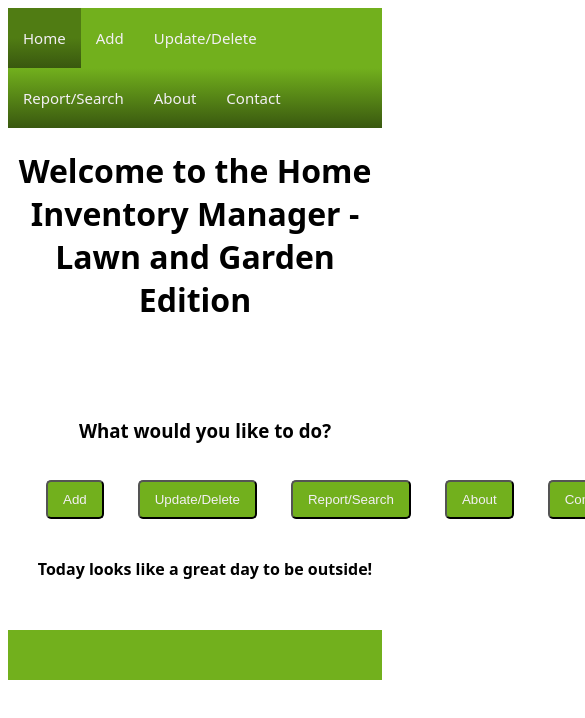
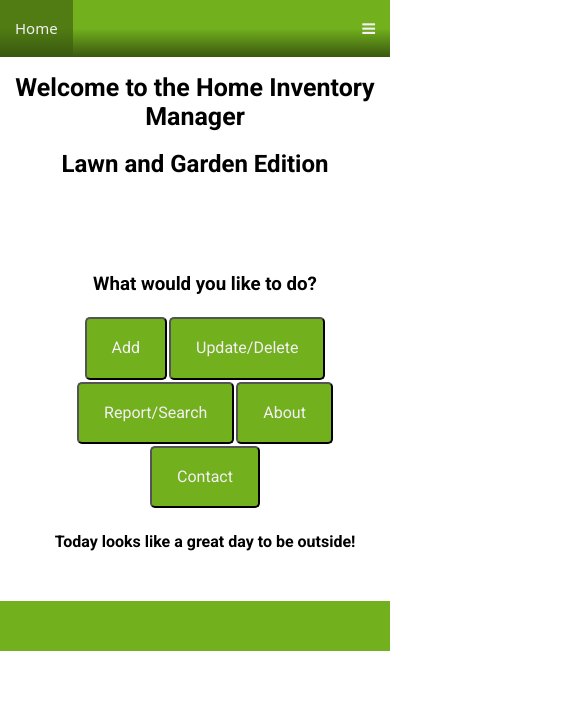
Before and after one commit to lora7142/Capstone, a website: page index.html in a window 390 px wide. Shown: the top 718 px of the page, 585 px wide, since content can reach past the window. Drawn offline with nearby package versions, Linux system fonts and the light colour scheme.

Commit message:
added hamburger navbar and responsiveness

```diff
--- a/About.html
+++ b/About.html
@@ -4,16 +4,25 @@
     <meta charset="UTF-8">
     <meta name="viewport" content="width=device-width, initial-scale=1.0">
     <title>About</title>
-  <link rel="stylesheet" href="style.css">
+    <link rel="stylesheet" href="style.css">
+    <link rel="preconnect" href="https://fonts.googleapis.com">
+    <link rel="preconnect" href="https://fonts.gstatic.com" crossorigin>
+    <link href="https://fonts.googleapis.com/css2?family=Roboto:ital,wght@0,100..900;1,100..900&display=swap" rel="stylesheet">
+    <link rel="stylesheet" href="https://unpkg.com/normalize.css">
+    <!-- Load an icon library to show a hamburger menu (bars) on small screens -->
+    <link rel="stylesheet" href="https://cdnjs.cloudflare.com/ajax/libs/font-awesome/4.7.0/css/font-awesome.min.css">
   </head>
   <body>
-    <nav class="navigation">
+    <nav class="navigation" id="myNavigation">
       <a href="index.html">Home</a>
       <a href="Add.html">Add</a>
       <a href="UpdateDelete.html">Update/Delete</a>
       <a href="Report.html">Report/Search</a>
       <a class="active" href="About.html">About</a>
       <a href="Contact.html">Contact</a>
+      <a href="javascript:void(0);" class="icon" onclick="myFunction()">
+      <i class="fa fa-bars"></i>
+      </a>
     </nav>
     <main>
       <img class="headshot" src="docs/images/profile.jpg" alt="Lora Paro Headshot">
@@ -21,8 +30,9 @@
       <p>I like a challenge and thrive when there’s a problem to solve. Learning new skills and software is no sweat! I once learned to use two different 3D modeling programs within two months. Phew! During the pandemic I took up leather craft to challenge myself. I have created some cool pieces and am still learning something new every day.</p>
       <p>I’ve lived in St. Louis all my life. I even stayed local for university. Go LU Lions! When the weather is nice, you can catch me walking around the park, biking, playing pickleball, tennis or volleyball. I look forward to the summer when bands come to town and I can catch a live show. I also enjoy gardening and experimenting with different plants every year.</p>
       <h2>Interests</h2>
-      <p>I like to bike, play tennis, play pickle ball, play volleyball, workout, garden, leather craft, and music.</p>
+      <p>I like to bike, play tennis, play pickle ball, play volleyball, workout, garden, leather craft, and listen to music.</p>
     </main>
     <footer></footer>
+      <script src="index.js"></script>
   </body>
 </html>
--- a/index.html
+++ b/index.html
@@ -5,22 +5,32 @@
   <meta name="viewport" content="width=device-width, initial-scale=1.0">
   <title>Home Inventory Management - Lawn and Garden</title>
   <link rel="stylesheet" href="style.css">
+  <link rel="preconnect" href="https://fonts.googleapis.com">
+  <link rel="preconnect" href="https://fonts.gstatic.com" crossorigin>
+  <link href="https://fonts.googleapis.com/css2?family=Roboto:ital,wght@0,100..900;1,100..900&display=swap" rel="stylesheet">
+  <link rel="stylesheet" href="https://unpkg.com/normalize.css">
+  <!-- Load an icon library to show a hamburger menu (bars) on small screens -->
+  <link rel="stylesheet" href="https://cdnjs.cloudflare.com/ajax/libs/font-awesome/4.7.0/css/font-awesome.min.css">
 </head>
 <body>
 <!-- Build an <index.html> page with these sections: <header>, <nav>, <main>, and <footer> -->
-  <nav class="navigation">
+  <nav class="navigation" id="myNavigation">
     <a class="active" href="index.html">Home</a>
     <a href="Add.html">Add</a>
     <a href="UpdateDelete.html">Update/Delete</a>
     <a href="Report.html">Report/Search</a>
     <a href="About.html">About</a>
     <a href="Contact.html">Contact</a>
+    <a href="javascript:void(0);" class="icon" onclick="myFunction()">
+      <i class="fa fa-bars"></i>
+    </a>
   </nav>
-  <header><h1>Welcome to the Home Inventory Manager - Lawn and Garden Edition</h1></header>
+  <header><h1>Welcome to the Home Inventory Manager</h1>
+    <h2>Lawn and Garden Edition</h2></header>
   <main>
     <h3 class="indexH3">What would you like to do?</h3>
     <table class="tableButtons">
-  <tr>
+      <tr class="flex-container">
         <td><button onclick="goToAddPage()">Add</button></td>
         <td><button onclick="goToUpdateDeletePage()">Update/Delete</button></td>
         <td><button onclick="goToReportPage()">Report/Search</button></td>
@@ -29,6 +39,8 @@
       </tr>
     </table>
     <h4 class="indexH4">Today looks like a great day to be outside!</h4>
+    <!-- weatherstack API will go here -->
+    <!-- need to configure API -->
   </main>
   <footer>
 
--- a/index.js
+++ b/index.js
@@ -16,3 +16,12 @@ function goToAboutPage() {
 function goToContactPage() {
   window.location.href = "Contact.html";
 }
+/* Toggle between adding and removing the "responsive" class to navigation when the user clicks on the icon */
+function myFunction() {
+  var x = document.getElementById("myNavigation");
+  if (x.className === "navigation") {
+    x.className += " responsive";
+  } else {
+    x.className = "navigation";
+  }
+}
--- a/style.css
+++ b/style.css
@@ -1,3 +1,14 @@
+/* // <weight>: Use a value from 100 to 900
+// <uniquifier>: Use a unique and descriptive class name */
+
+/* .roboto-<uniquifier> {
+  font-family: "Roboto", sans-serif;
+  font-optical-sizing: auto;
+  font-weight: <weight>;
+  font-style: normal;
+  font-variation-settings:
+    "wdth" 100;
+} */
 .navigation {
   background: #72B01D;
   background: linear-gradient(180deg,rgba(114, 176, 29, 1) 50%, rgba(57, 88, 15, 1) 100%);
@@ -21,9 +32,13 @@
   background: linear-gradient(180deg, rgba(80, 124, 19, 1) 50%, rgba(57, 88, 15, 1) 100%);
   color: #F3EFF5;
 }
+/* Hide the link that should open and close the navigation on small screens */
+.navigation .icon {
+  display: none;
+}
 body {
-  font-family: system-ui, -apple-system, BlinkMacSystemFont, 'Segoe UI', Roboto, Oxygen, Ubuntu, Cantarell, 'Open Sans', 'Helvetica Neue', sans-serif;
-}
+  font-family: "Roboto", sans-serif;
+  }
 header {
   text-align:center ;
 }
@@ -45,6 +60,11 @@ main {
 margin-left: auto;
 margin-right: auto;
 }
+.flex-container {
+  display: flex;
+  flex-flow: row wrap;
+  justify-content: center;
+}
 button {
   background-color: #72B01D;
   color: #F3EFF5;
@@ -52,8 +72,40 @@ button {
   padding: 10px 15px;
   border-radius: 5px;
 }
+main {
+  margin: 0 25px 0 25px;
+}
 footer {
   height: 50px;
   background-color: #72B01D;
   margin-top: 50px;
 }
+/* When the screen is less than 600 pixels wide, hide all links, except for the first one ("Home"). Show the link that contains should open and close the navigation (.icon) */
+@media screen and (max-width: 600px) {
+  .navigation a:not(:first-child) {display: none;}
+  .navigation a.icon {
+    float: right;
+    display: block;
+  }
+  button {
+    padding: 20px 25px;
+  }
+header h1 {
+  font-size: 25px;
+}
+}
+
+/* The "responsive" class is added to the navigation with JavaScript when the user clicks on the icon. This class makes the navigation look good on small screens (display the links vertically instead of horizontally) */
+@media screen and (max-width: 600px) {
+  .navigation.responsive {position: relative;}
+  .navigation.responsive a.icon {
+    position: absolute;
+    right: 0;
+    top: 0;
+  }
+  .navigation.responsive a {
+    float: none;
+    display: block;
+    text-align: left;
+  }
+}
```
Also changed, not shown: Add.html (+12 -2 lines), Contact.html (+11 -2 lines), Report.html (+12 -2 lines), UpdateDelete.html (+13 -3 lines). Lines whose indentation alone changed are shown as unchanged.
